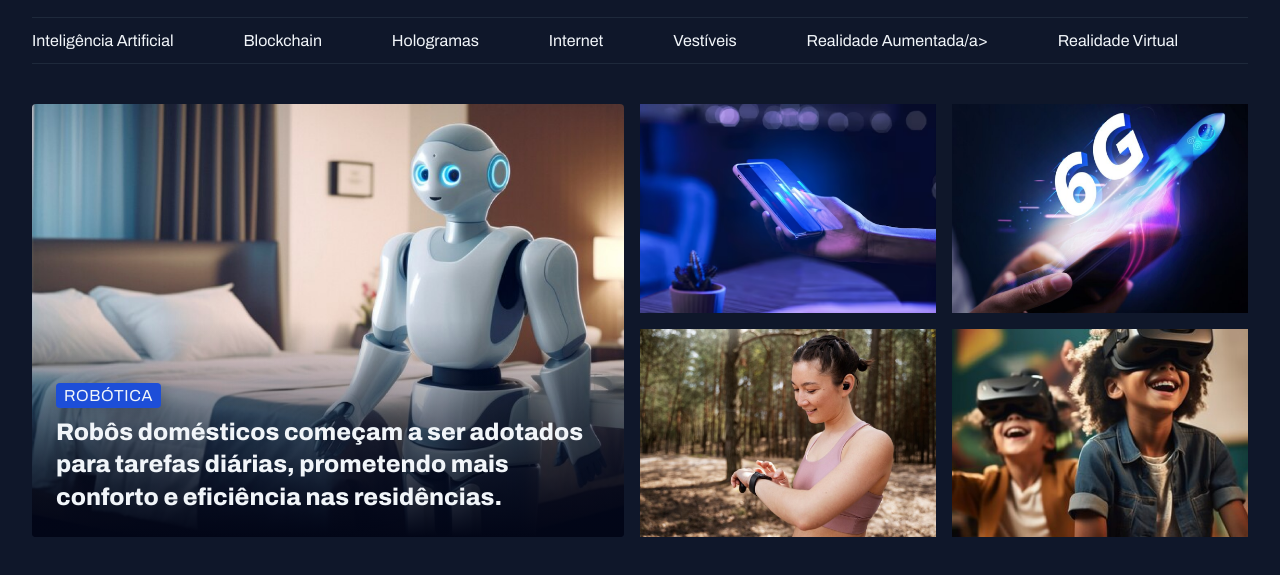
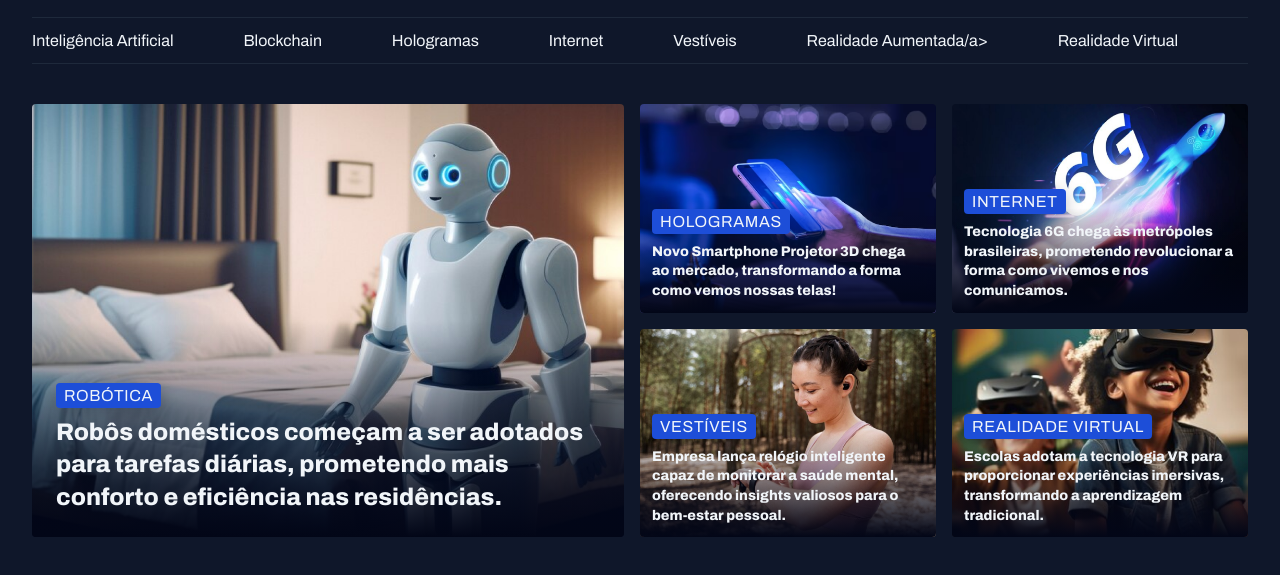
Before and after one commit to artmorais77/portal-de-noticias, a plain HTML site: page index.html in a window 1280 px wide. Shown: the part 43-618 px from the top of the page. Drawn offline with Linux system fonts and the light colour scheme.

Commit message:
finalizando a seção destaques

```diff
--- a/index.html
+++ b/index.html
@@ -49,27 +49,61 @@
         <figcaption>
           <span class="content-tag">Robótica</span>
           <h2 class="text-2xl">
-            Robôs domésticos começam a ser adotados para tarefas diárias, prometendo mais conforto e eficiência nas residências.
+            Robôs domésticos começam a ser adotados para tarefas diárias, prometendo mais conforto e eficiência nas
+            residências.
           </h2>
         </figcaption>
       </figure>
 
       <div class="grid grid-col-2 gap-16">
-        <div>
+        <figure class="card">
           <img src="./assets/images/Image 02.png" alt="...">
-        </div>
 
-        <div>
+          <figcaption>
+            <span class="content-tag">Hologramas</span>
+            <h2 class="text-lg">
+              Novo Smartphone Projetor 3D chega ao mercado, transformando a forma como vemos nossas telas!
+            </h2>
+          </figcaption>
+        </figure>
+
+        <figure class="card">
           <img src="./assets/images/Image 03.png" alt="...">
-        </div>
 
-        <div>
+          <figcaption>
+            <span class="content-tag">Internet</span>
+            <h2 class="text-lg">
+              Tecnologia 6G chega às metrópoles brasileiras, prometendo revolucionar a forma como vivemos e nos
+              comunicamos.
+            </h2>
+          </figcaption>
+        </figure>
+
+        <figure class="card">
           <img src="./assets/images/Image 04.png" alt="...">
-        </div>
 
-        <div>
+          <figcaption>
+            <span class="content-tag">Vestíveis</span>
+            <h2 class="text-lg">
+              Empresa lança relógio inteligente capaz de monitorar a saúde mental, oferecendo insights valiosos para o
+              bem-estar pessoal.
+
+            </h2>
+          </figcaption>
+        </figure>
+
+        <figure class="card">
           <img src="./assets/images/Image 05.png" alt="...">
-        </div>
+
+          <figcaption>
+            <span class="content-tag">Realidade Virtual</span>
+            <h2 class="text-lg">
+              Escolas adotam a tecnologia VR para proporcionar experiências imersivas, transformando a aprendizagem
+              tradicional.
+
+            </h2>
+          </figcaption>
+        </figure>
       </div>
     </section>
   </main>
--- a/styles/sections.css
+++ b/styles/sections.css
@@ -26,6 +26,10 @@
       bottom: 0;
       padding: 24px;
 
+      &:has(.text-lg) {
+        padding: 12px;
+      }
+
       h2 {
         margin-top: 8px;
       }
```
